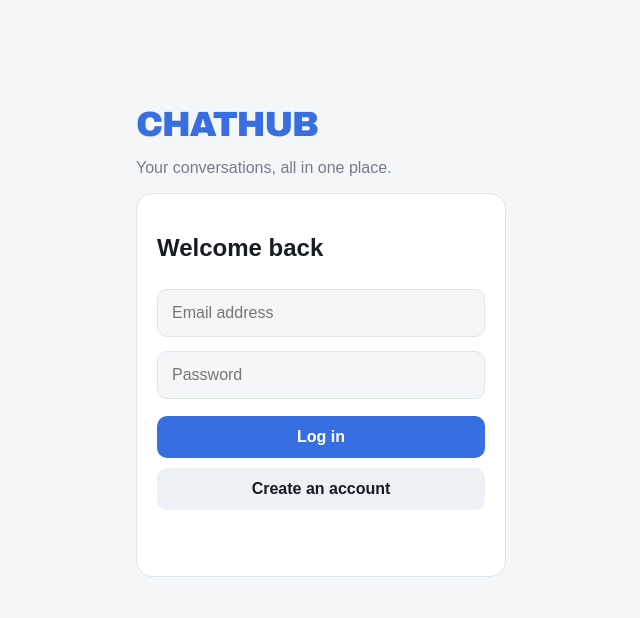
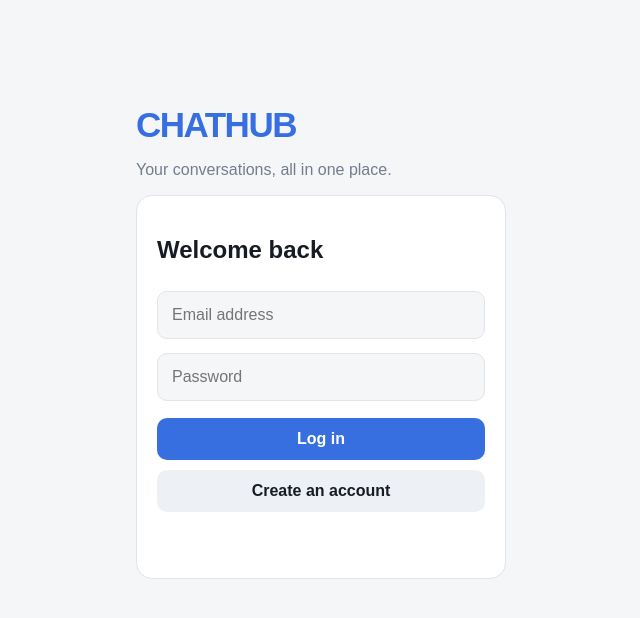
Before and after one commit to abdullamohdalshateri-lgtm/chathub, a plain HTML site: page index.html in a window 1280 px wide. Shown: the whole page, without its empty margins (319-959 px from the left). Drawn offline with Linux system fonts and the light colour scheme; no server answers.

Commit message:
Update index.html

```diff
--- a/index.html
+++ b/index.html
@@ -59,8 +59,8 @@ input {
 }
 input:focus {border-color:var(--accent)}
 .logo {
-  font-family:"Gotham Black","Arial Black",Arial,sans-serif;
-  font-weight:1000;
+  font-family:"Montserrat",sans-serif;
+  font-weight:700;
   letter-spacing:-1.5px;
 }
 .muted {color:var(--muted)}
```
